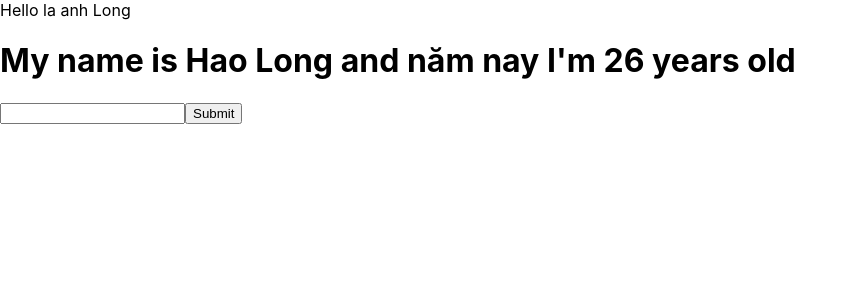
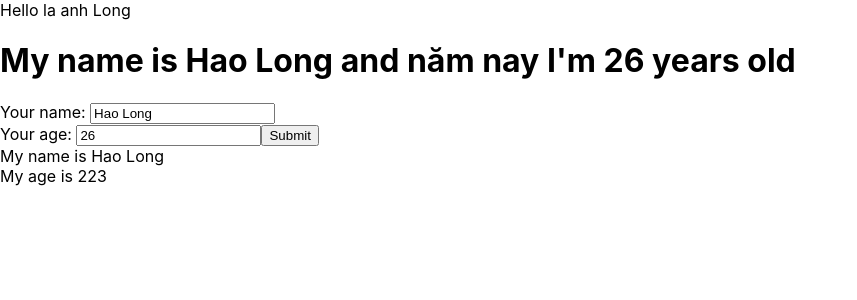
Before and after one commit to HaoLong4935/LearnReact_Section4, a React (Create React App) app: page / in a window 1280 px wide. Shown: the top 300 px of the page, without its empty margins (0-857 px from the left). Built offline with nearby package versions, Linux system fonts and the light colour scheme.

Commit message:
Section4_Video23

```diff
--- a/package.json
+++ b/package.json
@@ -38,5 +38,8 @@
       "last 1 firefox version",
       "last 1 safari version"
     ]
+  },
+  "devDependencies": {
+    "@babel/plugin-proposal-private-property-in-object": "^7.21.11"
   }
 }
--- /dev/null
+++ b/src/components/DisplayInfo.js
@@ -0,0 +1,29 @@
+import React from "react";
+
+class DisplayInfo extends React.Component {
+
+
+    render() {
+        //Có thể viết code javascrip trước từ return
+
+        //Xem giá trị của thằng cha (MyComponents) truyền sang thằng con
+        console.log(this.props);
+
+        //Cách khác để lấy các giá trị của thuộc tính , trường hợp các thuộc tính bên thằng cha nó nhiều
+        const { name, age } = this.props;
+
+        //Props : Viết tắt của properties
+        return (
+            <div>
+                <div>
+                    My name is {name}
+                </div>
+                <div>
+                    My age is {age}
+                </div>
+            </div>
+        )
+    }
+}
+
+export default DisplayInfo
--- a/src/components/MyComponents.js
+++ b/src/components/MyComponents.js
@@ -1,74 +1,17 @@
 import React from "react";
+import DisplayInfo from "./DisplayInfo";
+import UserIfo from "./UserInfo";
 
 class MyComponents extends React.Component {
-  //Nó dùng cú pháp JSX : Cho phép có thể viết code js bên trong code của html
 
-  //Định nghĩa state là một đối tượng có các thuộc tính
-  //State là thằng kiểm soát data của component , nên khi data thay đổi , render giao diện
-  //cũng sẽ thay đổi => Giao diện ĐỘNG
-  state = {
-    name: "Hao Long",
-    address: "Da Nang",
-    age: 26,
-  };
-
-  handleClick(event) {
-    console.log("I'm clicked");
-    console.log("My name is", this.state.name);
-
-    //Khái niệm MergeState => Thuộc về React Class
-    //Nó đủ thông minh để biết giá trị nào thay đổi
-    //Và giá trị nào cũ để giữ nguyên
-    //Nên ta có 2 cách để thay đổi giá trị của đối tượng state
-
-    //Cách 1: Ta viết gộp vào trong này , React nó tự hiểu
-    this.setState({
-      name: "ANH LONG VIP PRO",
-      age: Math.floor(Math.random() * 100 + 1),
-    });
-
-    //Cách 2: Ta viết riêng lẻ ra
-    // this.setState({
-    //   age: Math.floor(Math.random() * 100 + 1),
-    // });
-  }
-
-  mouseOnHover(event) {
-    //Có những thuộc tính của event nên xem bên devtools
-    console.log(event.target);
-    console.log(event.pageX);
-  }
-
-  handleOnChange = (event) => {
-    this.setState({
-      name: event.target.value,
-    });
-  };
-
-  handleOnSubmit = (event) => {
-    event.preventDefault();
-    console.log(this.state);
-  };
 
     render() {
         return (
             <div>
-        <h1>
-          My name is {this.state.name} and năm nay I'm {this.state.age} years
-          old
-        </h1>
-        <form onSubmit={(event) => { this.handleOnSubmit(event); }} >
-          <input
-            type="text" onChange={(event) => {
-              this.handleOnChange(event);
-            }}
-          />
-          <button>Submit</button>
-        </form>
+                <UserIfo></UserIfo>
+                <DisplayInfo name="Hao Long" age={223}></DisplayInfo>
             </div>
         );
-
-    <h2></h2>;
     }
 }
 
--- /dev/null
+++ b/src/components/UserInfo.js
@@ -0,0 +1,55 @@
+import React from "react";
+
+class UserIfo extends React.Component {
+    //Nó dùng cú pháp JSX : Cho phép có thể viết code js bên trong code của html
+
+    //Định nghĩa state là một đối tượng có các thuộc tính
+    //State là thằng kiểm soát data của component , nên khi data thay đổi , render giao diện
+    //cũng sẽ thay đổi => Giao diện ĐỘNG
+    state = {
+        name: "Hao Long",
+        address: "Da Nang",
+        age: 26
+    };
+
+    handleOnChangeName = event => {
+        this.setState({
+            //event là sự kiện , target là sẽ đi đến phần tử HTML nào và lấy giá trị của nó là value
+            name: event.target.value
+        });
+    };
+
+    handleOnChangeAge = event => {
+        //Bad code
+        // This.state.age = event.target.age
+
+        //Good code
+        //Nên viết thế này
+        this.setState({
+            age: event.target.value
+        });
+    };
+
+    handleOnSubmit = event => {
+        event.preventDefault();
+        console.log(this.state);
+    };
+    render() {
+        return (
+            <div>
+                <h1> My name is {this.state.name} and năm nay I'm {this.state.age} years old </h1>
+
+                <form onSubmit={event => { this.handleOnSubmit(event); }}>
+                    <label>Your name: </label>
+                    <input type="text" value={this.state.name} onChange={event => { this.handleOnChangeName(event); }} />
+                    <br></br>
+                    <label>Your age: </label>
+                    <input type="number" value={this.state.age} onChange={event => { this.handleOnChangeAge(event); }} />
+                    <button>Submit</button>
+                </form>
+            </div>
+        )
+    }
+}
+
+export default UserIfo
--- a/src/reportWebVitals.js
+++ b/src/reportWebVitals.js
@@ -1,6 +1,6 @@
 const reportWebVitals = onPerfEntry => {
     if (onPerfEntry && onPerfEntry instanceof Function) {
-    import('web-vitals').then(({ getCLS, getFID, getFCP, getLCP, getTTFB }) => {
+        import("web-vitals").then(({ getCLS, getFID, getFCP, getLCP, getTTFB }) => {
             getCLS(onPerfEntry);
             getFID(onPerfEntry);
             getFCP(onPerfEntry);
```
Also changed, not shown: src/App.css (+2 -5 lines), src/redux/action/counterAction.js (+4 -4 lines), 1 other file (tests, documents, lock files or other folders). Lines whose indentation alone changed are shown as unchanged.
